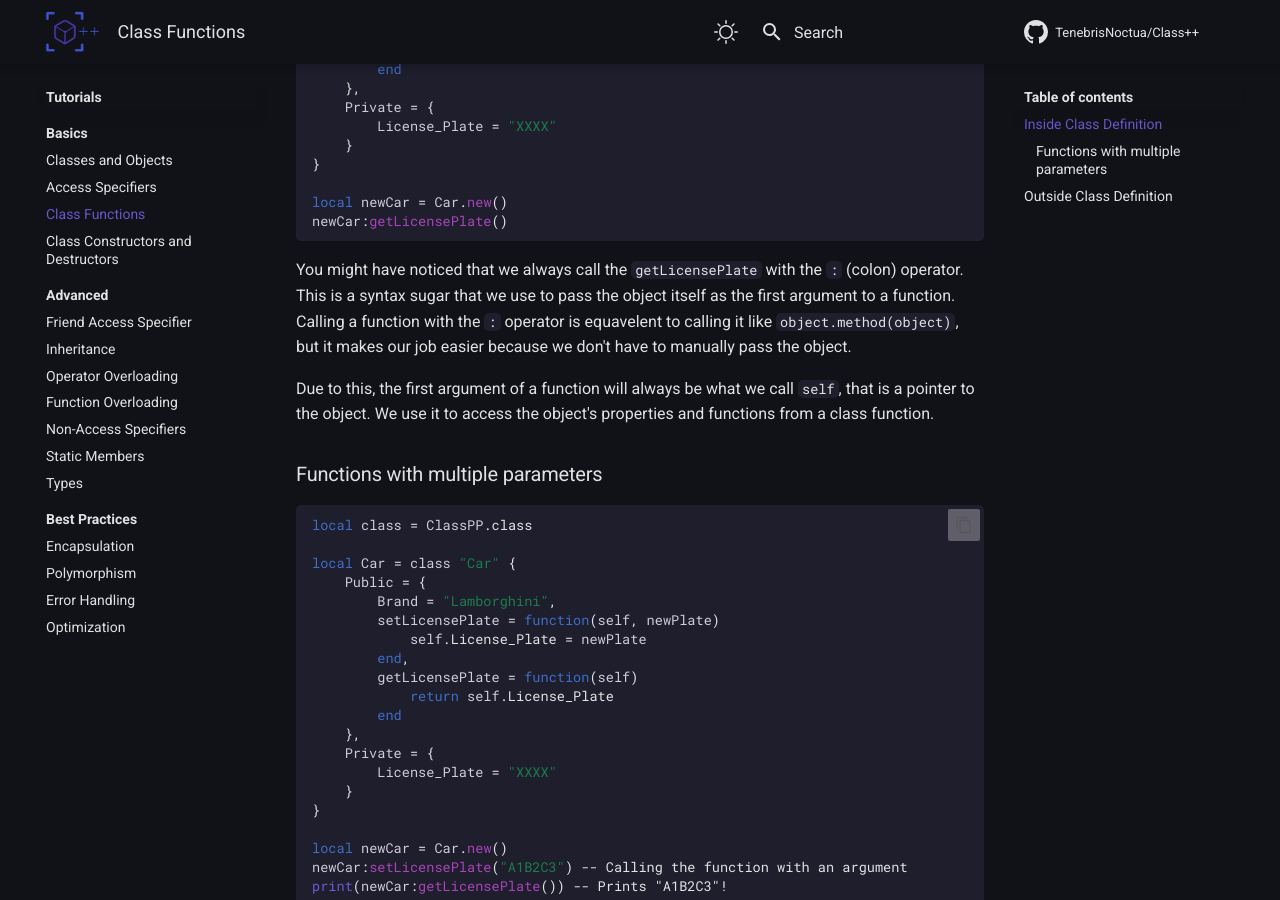
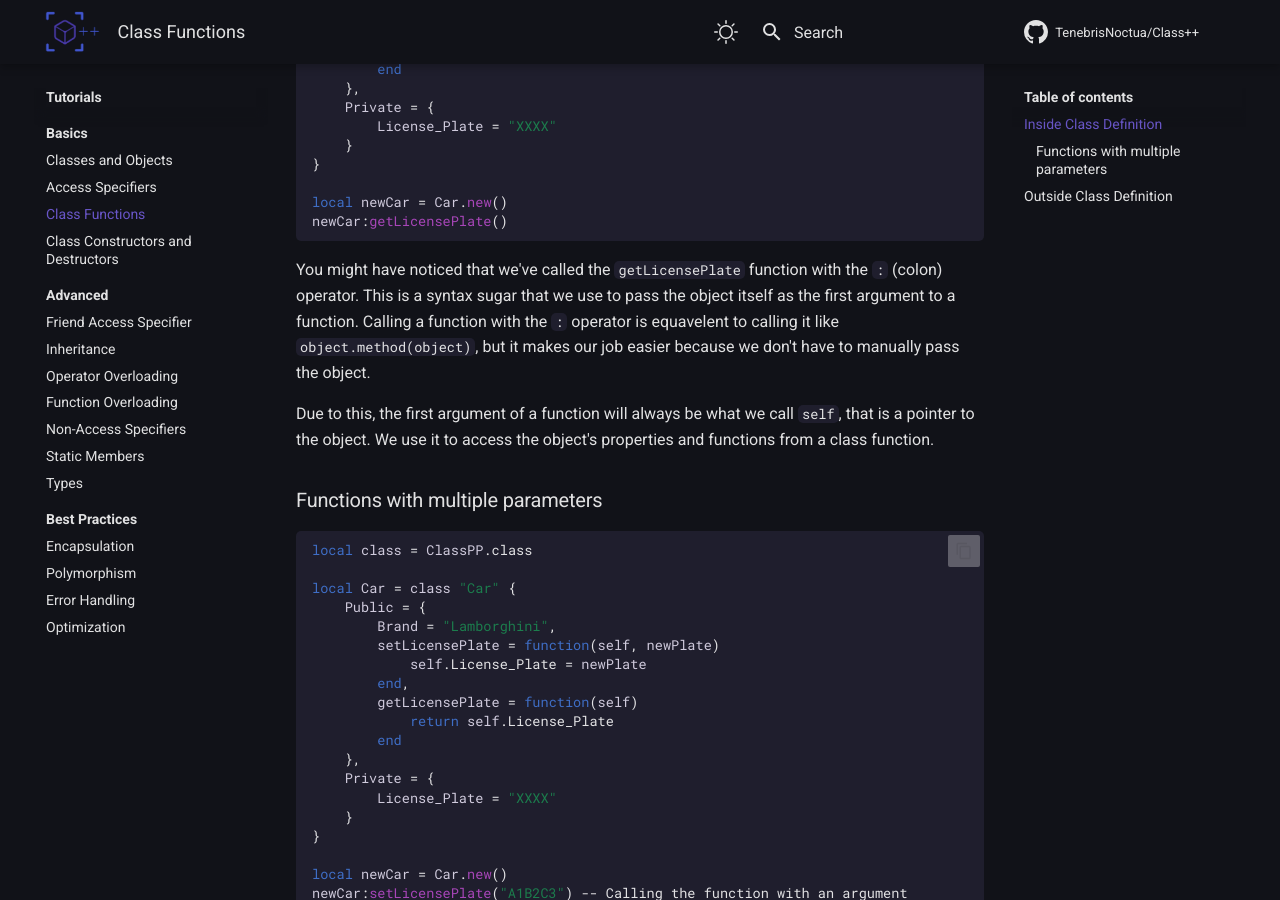
Before and after one commit to TenebrisNoctua/ClassPP, an MkDocs documentation site: the page built from docs/tutorials/basics/classMethods.md, in a window 1280 px wide and 900 px high, scrolled down 999 px. Built offline with MkDocs 1.6.1 and Material for MkDocs 9.7.7, drawn with Linux system fonts in a browser that asks for light colours; comment, search, counter and statistics services are not loaded; the version menu is left out.

Commit message:
Update the Documentation

````diff
--- a/docs/tutorials/basics/classMethods.md
+++ b/docs/tutorials/basics/classMethods.md
@@ -46,7 +46,7 @@ local newCar = Car.new()
 newCar:getLicensePlate()
 ```
 
-You might have noticed that we always call the `getLicensePlate` with the `:` (colon) operator. This is a syntax sugar that we use to pass the object itself as the first argument to a function. Calling a function with the `:` operator is equavelent to calling it like `object.method(object)`, but it makes our job easier because we don't have to manually pass the object.
+You might have noticed that we've called the `getLicensePlate` function with the `:` (colon) operator. This is a syntax sugar that we use to pass the object itself as the first argument to a function. Calling a function with the `:` operator is equavelent to calling it like `object.method(object)`, but it makes our job easier because we don't have to manually pass the object.
 
 Due to this, the first argument of a function will always be what we call `self`, that is a pointer to the object. We use it to access the object's properties and functions from a class function.
 
````
